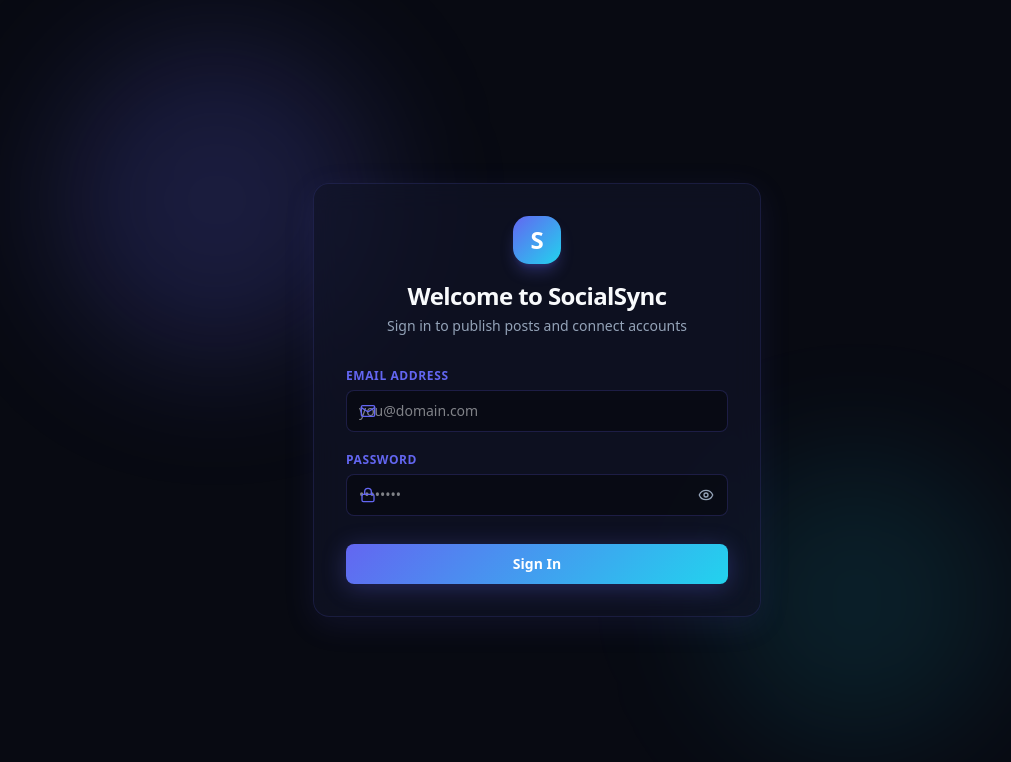
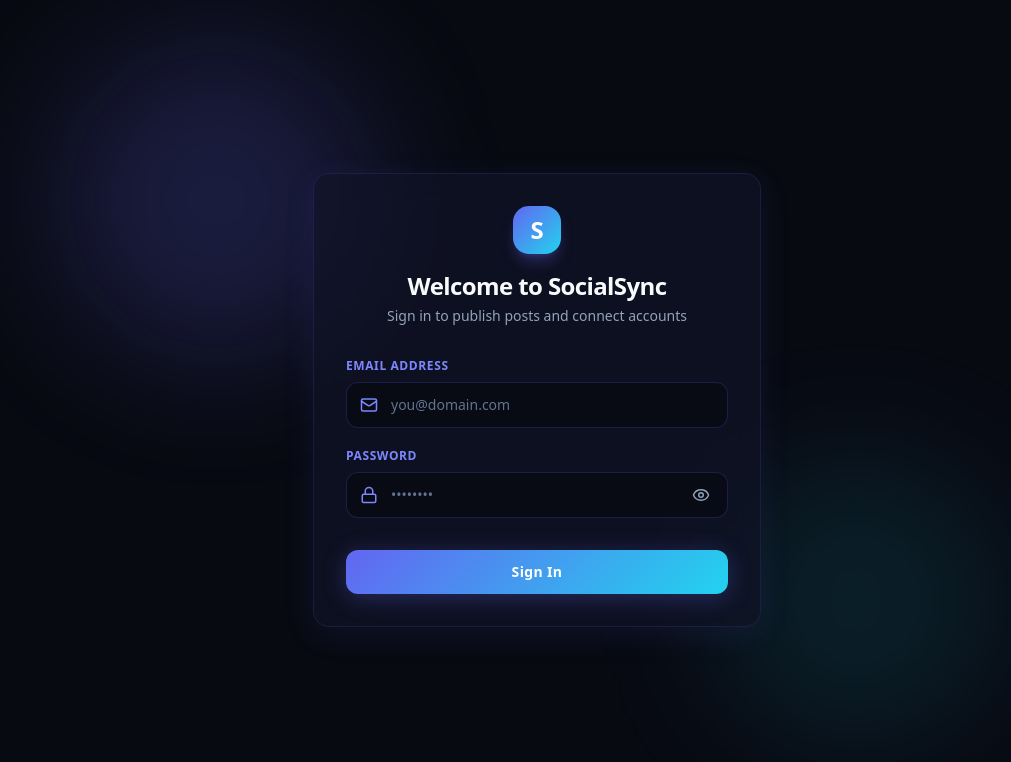
Before and after one commit to Dhruva9837/SocialSync, a Next.js app in the folder frontend/: page /login in a window 1280 px wide. Shown: the top 762 px of the page, without its empty margins (103-1114 px from the left). Built offline with nearby package versions, Linux system fonts and the light colour scheme.

Commit message:
fix(frontend): improve login page UI alignment, contrast, and autofill dark mode styling

```diff
--- a/frontend/src/app/globals.css
+++ b/frontend/src/app/globals.css
@@ -58,14 +58,23 @@
   border: 1px solid var(--input-border);
   color: var(--text);
   outline: none;
-  padding-left: 0.75rem;
-  padding-right: 0.75rem;
   transition: all 0.2s ease-in-out;
 }
 
 .glass-input:focus {
   border-color: var(--primary);
-  box-shadow: 0 0 0 2px rgba(99, 102, 241, 0.22);
+  box-shadow: 0 0 0 2px rgba(99, 102, 241, 0.30);
+}
+
+/* Fix Browser Autofill Overriding Dark Input Text & Background */
+input:-webkit-autofill,
+input:-webkit-autofill:hover,
+input:-webkit-autofill:focus,
+input:-webkit-autofill:active {
+  -webkit-text-fill-color: #F8FAFC !important;
+  -webkit-box-shadow: 0 0 0px 1000px #0A0D1B inset !important;
+  transition: background-color 5000s ease-in-out 0s;
+  caret-color: #F8FAFC;
 }
 
 /* ── CTA Button ────────────────────────────────────────── */
--- a/frontend/src/app/login/page.tsx
+++ b/frontend/src/app/login/page.tsx
@@ -71,17 +71,18 @@
         {/* Form */}
         <form onSubmit={handleSubmit} className="space-y-5">
           <div>
-            <label className="block text-xs font-semibold uppercase tracking-wider text-[#6366F1] mb-1.5">
+            <label className="block text-xs font-semibold uppercase tracking-wider text-indigo-400 mb-2">
               Email Address
             </label>
-            <div className="relative">
-              <span className="absolute inset-y-0 left-0 flex items-center pl-3.5 text-[#6366F1]">
-                <Mail size={16} />
-              </span>
+            <div className="relative flex items-center">
+              <div className="pointer-events-none absolute left-3.5 top-1/2 -translate-y-1/2 text-indigo-400 z-10">
+                <Mail size={18} />
+              </div>
               <input
                 type="email"
                 required
-                className="w-full glass-input pl-10 rounded-lg text-sm py-2.5 text-[#F8FAFC]"
+                style={{ paddingLeft: "2.75rem", paddingRight: "1rem" }}
+                className="w-full glass-input rounded-xl text-sm py-3 text-slate-100 placeholder:text-slate-500 focus:ring-2 focus:ring-indigo-500/30"
                 placeholder="you@domain.com"
                 value={email}
                 onChange={(e) => setEmail(e.target.value)}
@@ -90,17 +91,18 @@
           </div>
 
           <div>
-            <label className="block text-xs font-semibold uppercase tracking-wider text-[#6366F1] mb-1.5">
+            <label className="block text-xs font-semibold uppercase tracking-wider text-indigo-400 mb-2">
               Password
             </label>
-            <div className="relative">
-              <span className="absolute inset-y-0 left-0 flex items-center pl-3.5 text-[#6366F1]">
-                <Lock size={16} />
-              </span>
+            <div className="relative flex items-center">
+              <div className="pointer-events-none absolute left-3.5 top-1/2 -translate-y-1/2 text-indigo-400 z-10">
+                <Lock size={18} />
+              </div>
               <input
                 type={showPassword ? "text" : "password"}
                 required
-                className="w-full glass-input pl-10 pr-10 rounded-lg text-sm py-2.5 text-[#F8FAFC]"
+                style={{ paddingLeft: "2.75rem", paddingRight: "2.75rem" }}
+                className="w-full glass-input rounded-xl text-sm py-3 text-slate-100 placeholder:text-slate-500 focus:ring-2 focus:ring-indigo-500/30"
                 placeholder="••••••••"
                 value={password}
                 onChange={(e) => setPassword(e.target.value)}
@@ -108,9 +110,9 @@
               <button
                 type="button"
                 onClick={() => setShowPassword(!showPassword)}
-                className="absolute inset-y-0 right-0 flex items-center pr-3.5 text-[#94A3B8] hover:text-white"
+                className="absolute right-3.5 top-1/2 -translate-y-1/2 text-slate-400 hover:text-white transition-colors z-10 p-1 rounded-md"
               >
-                {showPassword ? <EyeOff size={16} /> : <Eye size={16} />}
+                {showPassword ? <EyeOff size={18} /> : <Eye size={18} />}
               </button>
             </div>
           </div>
@@ -118,7 +120,7 @@
           <button
             type="submit"
             disabled={loading}
-            className="btn-cta w-full py-2.5 mt-2 rounded-lg text-sm"
+            className="btn-cta w-full py-3 mt-3 rounded-xl text-sm font-semibold tracking-wide transition-all shadow-lg shadow-indigo-500/25 hover:shadow-indigo-500/40 active:scale-[0.98]"
           >
             {loading ? "Signing in…" : "Sign In"}
           </button>
```
